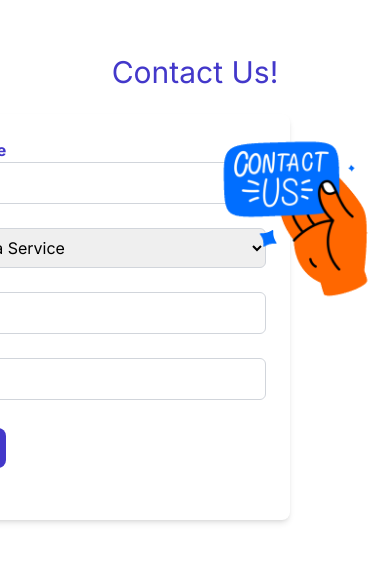
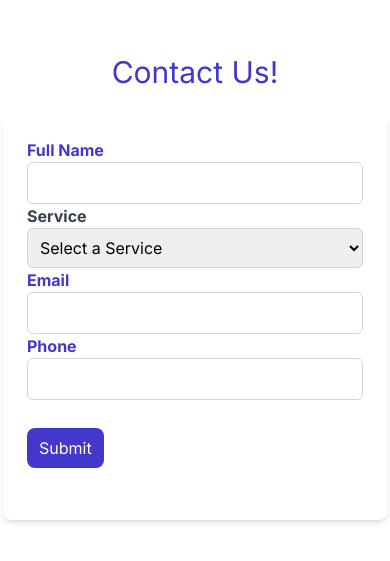
Before and after one commit to SushantChhetry/skywalkair-drones, a Next.js app in the folder skywalkair-website/: page /contact in a window 390 px wide. Shown: the part 135-696 px from the top of the page. Built offline with nearby package versions, Linux system fonts and the light colour scheme.

Commit message:
Updated contact page to be more responsive

```diff
--- a/skywalkair-website/app/contact/page.tsx
+++ b/skywalkair-website/app/contact/page.tsx
@@ -53,7 +53,7 @@
     <div className=" h-screen flex flex-col justify-center items-center">
       <h3 className=" text-indigo-700 text-3xl">Contact Us!</h3>
       <br />
-      <div className="grid grid-cols-2">
+      <div className="grid grid-cols-1 md:grid-cols-2">
         <div className="flex flex-col justify-center items-center">
           <form
             className="w-96 bg-white rounded-lg p-6 shadow-md"
@@ -118,7 +118,7 @@
             </button>
           </form>
         </div>
-        <div className="">
+        <div className=" w-0 md:w-fit">
           <Image src="/contact.gif" height={500} width={500} alt="contact" />
         </div>
       </div>
```
